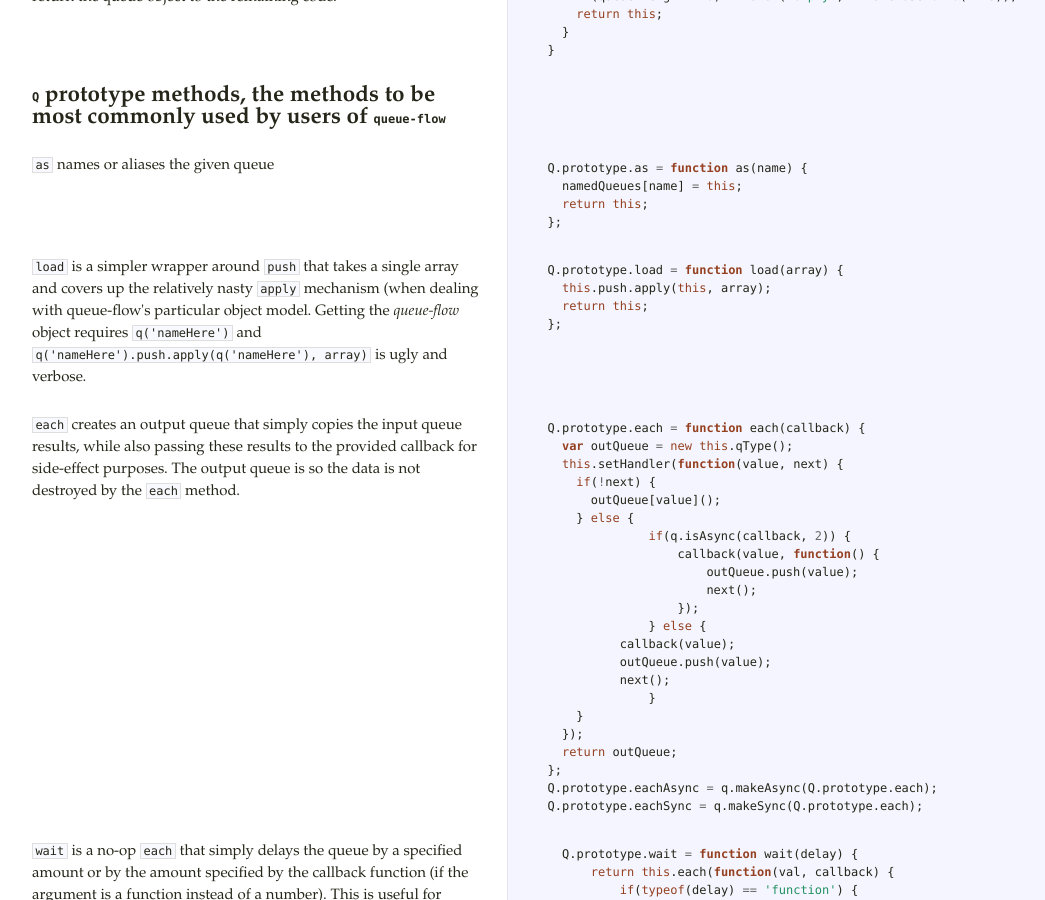
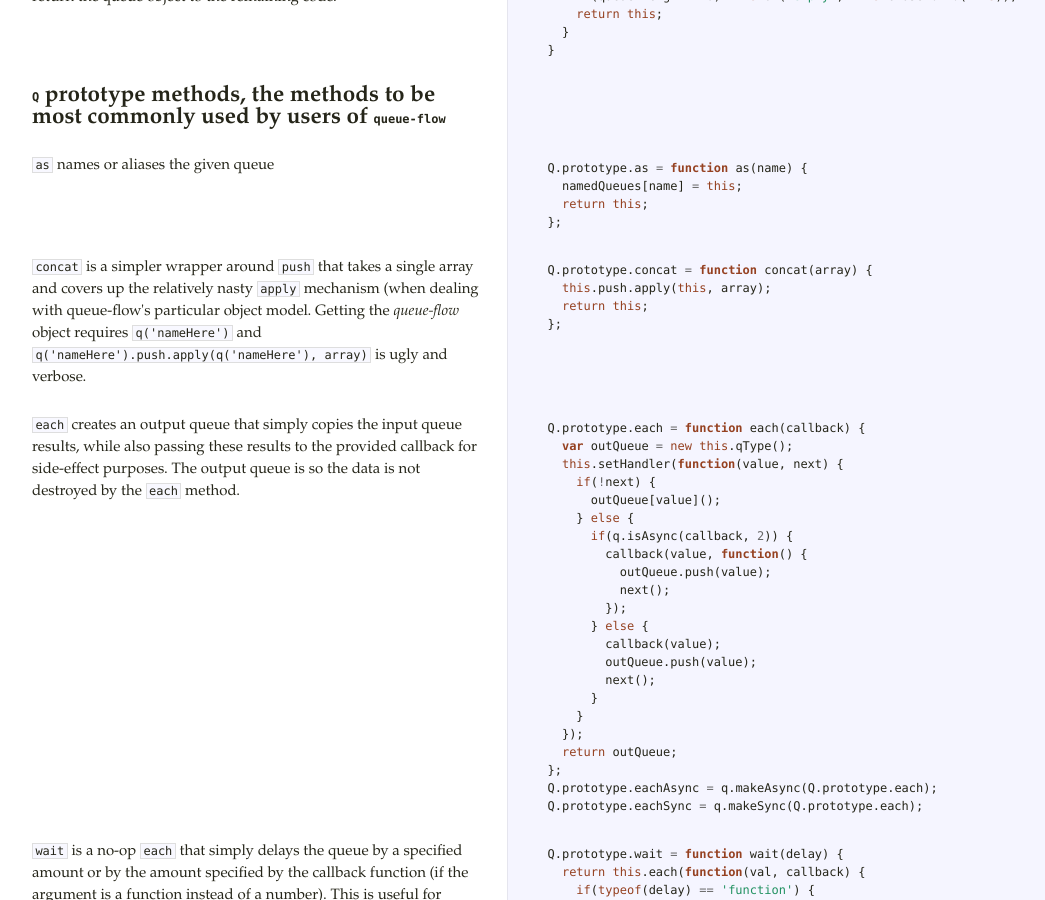
Before and after one commit to dfellis/queue-flow, a Jekyll site: the page docs/queue-flow.html, which Jekyll copies as it is, in a window 1280 px wide and 900 px high, scrolled down 4841 px. Shown: the whole window, without its empty margins (18-1063 px from the left). Built offline with Jekyll 4.4.1, drawn with Linux system fonts in a browser that asks for light colours; Markdown is read by kramdown in place of the engine named in the settings.

Commit message:
Automatic documentation for version 0.5.19

```diff
--- a/docs/queue-flow.html
+++ b/docs/queue-flow.html
@@ -198,11 +198,11 @@ object to the remaining code.</p>             </td>             <td class="code"
   <span class="p">}</span></pre></div>             </td>           </tr>                               <tr id="section-29">             <td class="docs">               <div class="pilwrap">                 <a class="pilcrow" href="#section-29">&#182;</a>               </div>               <h2><code>Q</code> prototype methods, the methods to be most commonly used by users of <code>queue-flow</code></h2>             </td>             <td class="code">               <div class="highlight"><pre></pre></div>             </td>           </tr>                               <tr id="section-30">             <td class="docs">               <div class="pilwrap">                 <a class="pilcrow" href="#section-30">&#182;</a>               </div>               <p><code>as</code> names or aliases the given queue</p>             </td>             <td class="code">               <div class="highlight"><pre>  <span class="nx">Q</span><span class="p">.</span><span class="nx">prototype</span><span class="p">.</span><span class="nx">as</span> <span class="o">=</span> <span class="kd">function</span> <span class="nx">as</span><span class="p">(</span><span class="nx">name</span><span class="p">)</span> <span class="p">{</span>
     <span class="nx">namedQueues</span><span class="p">[</span><span class="nx">name</span><span class="p">]</span> <span class="o">=</span> <span class="k">this</span><span class="p">;</span>
     <span class="k">return</span> <span class="k">this</span><span class="p">;</span>
-  <span class="p">};</span></pre></div>             </td>           </tr>                               <tr id="section-31">             <td class="docs">               <div class="pilwrap">                 <a class="pilcrow" href="#section-31">&#182;</a>               </div>               <p><code>load</code> is a simpler wrapper around <code>push</code> that takes a single array
+  <span class="p">};</span></pre></div>             </td>           </tr>                               <tr id="section-31">             <td class="docs">               <div class="pilwrap">                 <a class="pilcrow" href="#section-31">&#182;</a>               </div>               <p><code>concat</code> is a simpler wrapper around <code>push</code> that takes a single array
 and covers up the relatively nasty <code>apply</code> mechanism (when dealing with
 queue-flow's particular object model. Getting the <em>queue-flow</em> object
 requires <code>q('nameHere')</code> and <code>q('nameHere').push.apply(q('nameHere'), array)</code>
-is ugly and verbose.</p>             </td>             <td class="code">               <div class="highlight"><pre>  <span class="nx">Q</span><span class="p">.</span><span class="nx">prototype</span><span class="p">.</span><span class="nx">load</span> <span class="o">=</span> <span class="kd">function</span> <span class="nx">load</span><span class="p">(</span><span class="nx">array</span><span class="p">)</span> <span class="p">{</span>
+is ugly and verbose.</p>             </td>             <td class="code">               <div class="highlight"><pre>  <span class="nx">Q</span><span class="p">.</span><span class="nx">prototype</span><span class="p">.</span><span class="nx">concat</span> <span class="o">=</span> <span class="kd">function</span> <span class="nx">concat</span><span class="p">(</span><span class="nx">array</span><span class="p">)</span> <span class="p">{</span>
     <span class="k">this</span><span class="p">.</span><span class="nx">push</span><span class="p">.</span><span class="nx">apply</span><span class="p">(</span><span class="k">this</span><span class="p">,</span> <span class="nx">array</span><span class="p">);</span>
     <span class="k">return</span> <span class="k">this</span><span class="p">;</span>
   <span class="p">};</span></pre></div>             </td>           </tr>                               <tr id="section-32">             <td class="docs">               <div class="pilwrap">                 <a class="pilcrow" href="#section-32">&#182;</a>               </div>               <p><code>each</code> creates an output queue that simply copies the input queue results,
@@ -232,7 +232,7 @@ method.</p>             </td>             <td class="code">               <div c
   <span class="nx">Q</span><span class="p">.</span><span class="nx">prototype</span><span class="p">.</span><span class="nx">eachSync</span> <span class="o">=</span> <span class="nx">q</span><span class="p">.</span><span class="nx">makeSync</span><span class="p">(</span><span class="nx">Q</span><span class="p">.</span><span class="nx">prototype</span><span class="p">.</span><span class="nx">each</span><span class="p">);</span></pre></div>             </td>           </tr>                               <tr id="section-33">             <td class="docs">               <div class="pilwrap">                 <a class="pilcrow" href="#section-33">&#182;</a>               </div>               <p><code>wait</code> is a no-op <code>each</code> that simply delays the queue by a specified amount
 or by the amount specified by the callback function (if the argument is a
 function instead of a number). This is useful for ratelimiting queues that
-otherwise hammer an external service.</p>             </td>             <td class="code">               <div class="highlight"><pre>    <span class="nx">Q</span><span class="p">.</span><span class="nx">prototype</span><span class="p">.</span><span class="nx">wait</span> <span class="o">=</span> <span class="kd">function</span> <span class="nx">wait</span><span class="p">(</span><span class="nx">delay</span><span class="p">)</span> <span class="p">{</span>
+otherwise hammer an external service.</p>             </td>             <td class="code">               <div class="highlight"><pre>  <span class="nx">Q</span><span class="p">.</span><span class="nx">prototype</span><span class="p">.</span><span class="nx">wait</span> <span class="o">=</span> <span class="kd">function</span> <span class="nx">wait</span><span class="p">(</span><span class="nx">delay</span><span class="p">)</span> <span class="p">{</span>
     <span class="k">return</span> <span class="k">this</span><span class="p">.</span><span class="nx">each</span><span class="p">(</span><span class="kd">function</span><span class="p">(</span><span class="nx">val</span><span class="p">,</span> <span class="nx">callback</span><span class="p">)</span> <span class="p">{</span>
       <span class="k">if</span><span class="p">(</span><span class="k">typeof</span><span class="p">(</span><span class="nx">delay</span><span class="p">)</span> <span class="o">==</span> <span class="s1">&#39;function&#39;</span><span class="p">)</span> <span class="p">{</span>
         <span class="k">if</span><span class="p">(</span><span class="nx">q</span><span class="p">.</span><span class="nx">isAsync</span><span class="p">(</span><span class="nx">delay</span><span class="p">,</span> <span class="mi">2</span><span class="p">))</span> <span class="p">{</span>
@@ -483,7 +483,7 @@ also provided.</p>             </td>             <td class="code">
   <span class="nx">Q</span><span class="p">.</span><span class="nx">prototype</span><span class="p">.</span><span class="nx">nodeAsync</span> <span class="o">=</span> <span class="nx">q</span><span class="p">.</span><span class="nx">makeAsync</span><span class="p">(</span><span class="nx">Q</span><span class="p">.</span><span class="nx">prototype</span><span class="p">.</span><span class="nx">node</span><span class="p">);</span>
   <span class="nx">Q</span><span class="p">.</span><span class="nx">prototype</span><span class="p">.</span><span class="nx">nodeSync</span> <span class="o">=</span> <span class="nx">q</span><span class="p">.</span><span class="nx">makeSync</span><span class="p">(</span><span class="nx">Q</span><span class="p">.</span><span class="nx">prototype</span><span class="p">.</span><span class="nx">node</span><span class="p">);</span></pre></div>             </td>           </tr>                               <tr id="section-47">             <td class="docs">               <div class="pilwrap">                 <a class="pilcrow" href="#section-47">&#182;</a>               </div>               <p><code>exec</code> assumes the incoming value is a function to execute and takes a couple of arguments.
 The first is an array of arguments for the function, the second is what to do if there is an
-error, similar to <code>node</code> above. <code>execCommon</code> is the base for all three versions of <code>exec</code></p>             </td>             <td class="code">               <div class="highlight"><pre>    <span class="kd">function</span> <span class="nx">execCommon</span><span class="p">(</span><span class="nx">forceSyncAsync</span><span class="p">,</span> <span class="nx">args</span><span class="p">,</span> <span class="nx">onError</span><span class="p">)</span> <span class="p">{</span>
+error, similar to <code>node</code> above. <code>execCommon</code> is the base for all three versions of <code>exec</code></p>             </td>             <td class="code">               <div class="highlight"><pre>  <span class="kd">function</span> <span class="nx">execCommon</span><span class="p">(</span><span class="nx">forceSyncAsync</span><span class="p">,</span> <span class="nx">args</span><span class="p">,</span> <span class="nx">onError</span><span class="p">)</span> <span class="p">{</span>
     <span class="kd">var</span> <span class="nx">outQueue</span> <span class="o">=</span> <span class="k">new</span> <span class="k">this</span><span class="p">.</span><span class="nx">qType</span><span class="p">();</span>
     <span class="k">this</span><span class="p">.</span><span class="nx">setHandler</span><span class="p">(</span><span class="kd">function</span><span class="p">(</span><span class="nx">value</span><span class="p">,</span> <span class="nx">next</span><span class="p">)</span> <span class="p">{</span>
       <span class="k">if</span><span class="p">(</span><span class="o">!</span><span class="nx">next</span><span class="p">)</span> <span class="k">return</span> <span class="nx">outQueue</span><span class="p">[</span><span class="nx">value</span><span class="p">]();</span>
```
Lines whose indentation alone changed are shown as unchanged.
